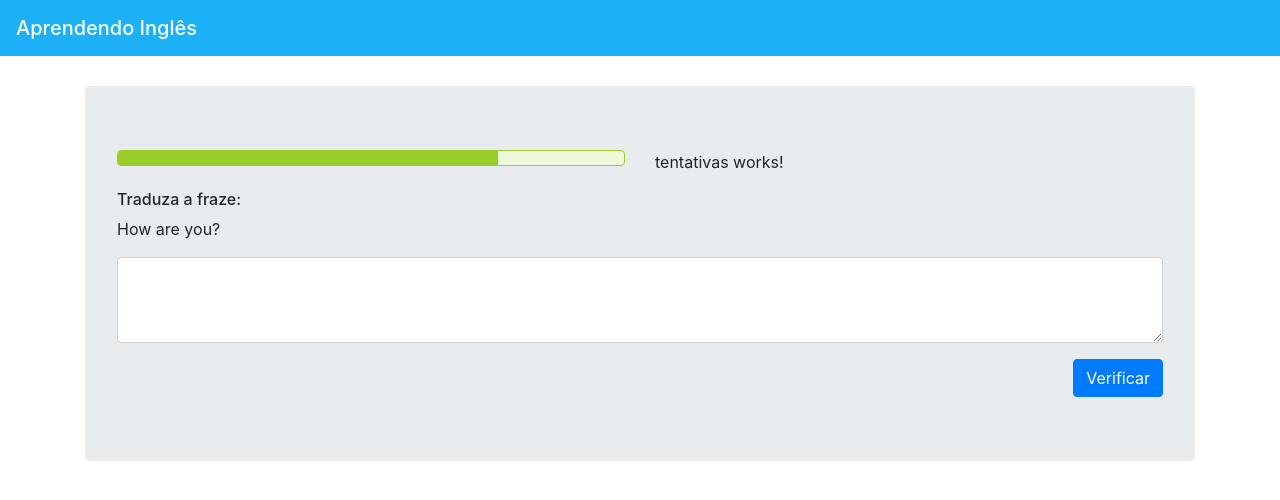
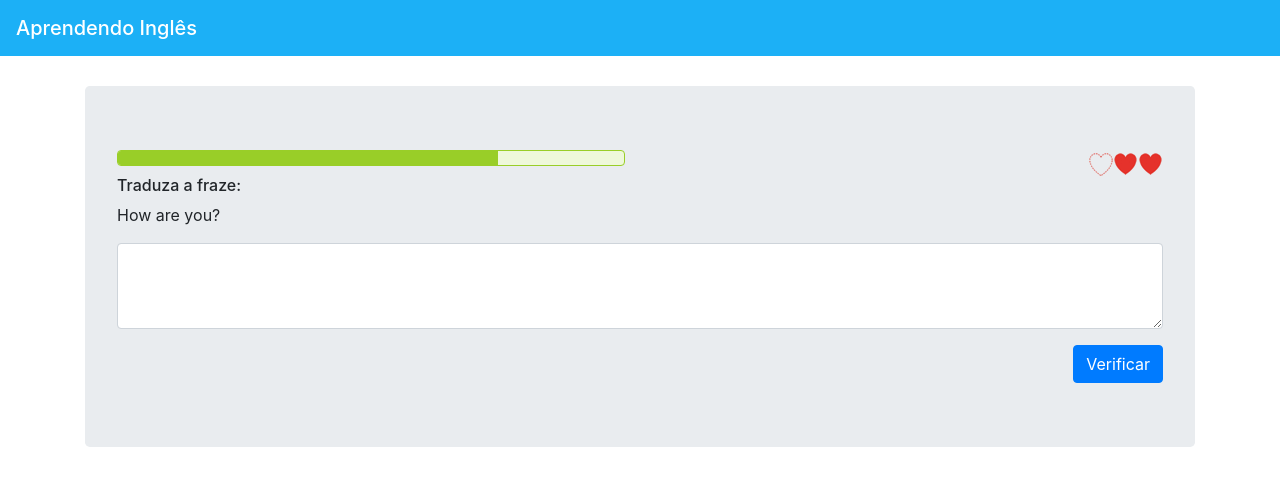
Before and after one commit to thiago-m/aprenda-ingles-angular-6, an Angular app: page / in a window 1280 px wide. Shown: the top 500 px of the page. Built offline with nearby package versions, Linux system fonts and the light colour scheme.

Commit message:
Estilização do component Tentativas

```diff
--- a/src/app/painel/painel.component.html
+++ b/src/app/painel/painel.component.html
@@ -5,7 +5,9 @@
           <app-progresso></app-progresso>
       </div>
       <div class="col-sm-6">
-          <app-tentativas></app-tentativas>
+          <div class="text-right">
+              <app-tentativas></app-tentativas>
+          </div>
       </div>
     </div>
     <div class="row">
--- a/src/app/tentativas/tentativas.component.html
+++ b/src/app/tentativas/tentativas.component.html
@@ -1,3 +1,3 @@
-<p>
-  tentativas works!
-</p>
+<img src="/assets/coracao_vazio.png" alt="Coração vazio">
+<img src="/assets/coracao_cheio.png" alt="Coração cheio">
+<img src="/assets/coracao_cheio.png" alt="Coração cheio">
```
Also changed, not shown: src/assets/coracao_cheio.png (added), src/assets/coracao_vazio.png (added).
